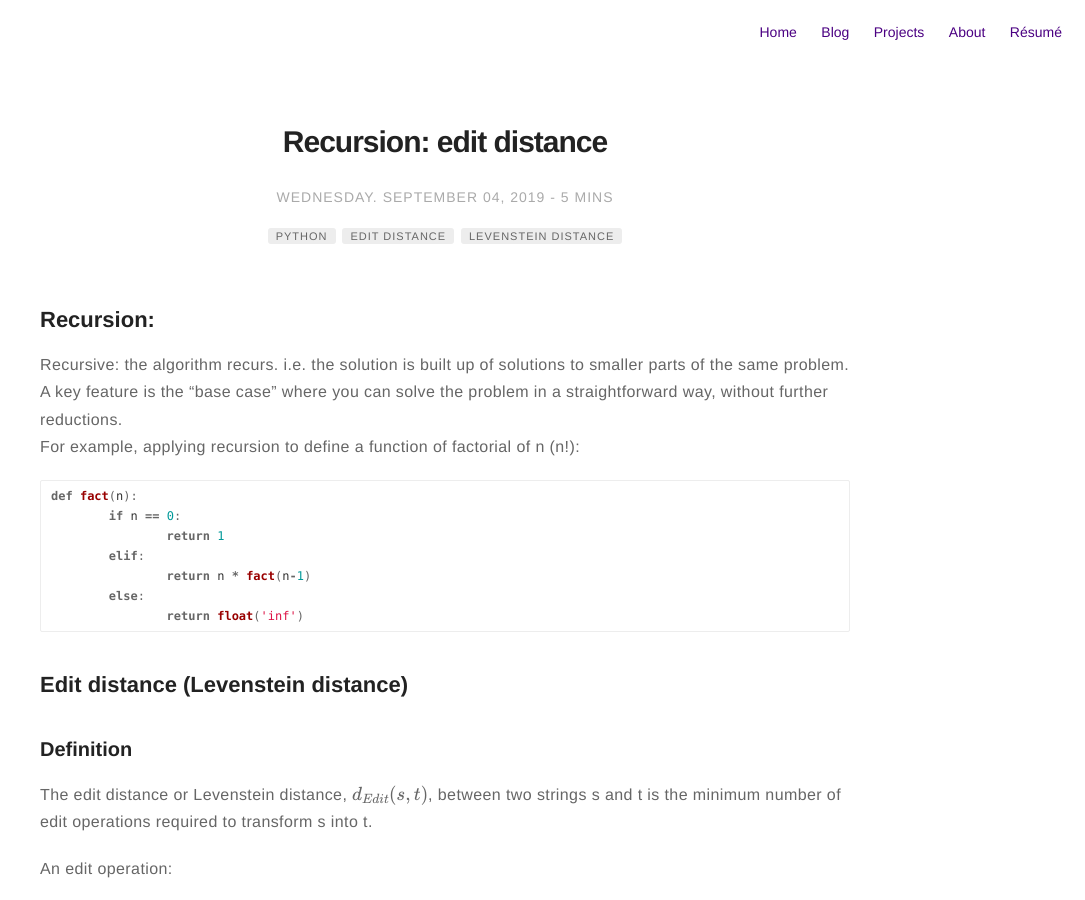
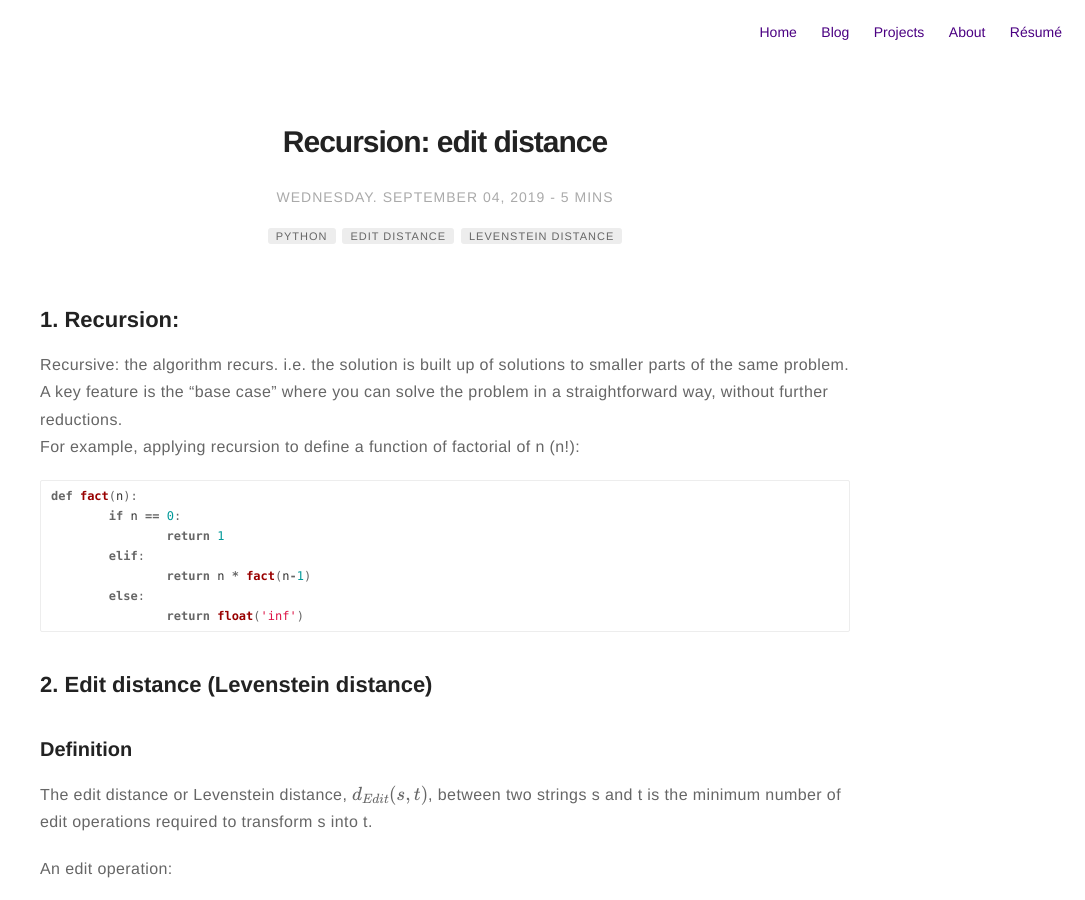
Before and after one commit to subaiwen/subaiwen.github.io, a Jekyll site: the page built from _posts/2019-9-4-recursion.md, in a window 1280 px wide and 900 px high. Shown: the whole window, without its empty margins (195-1280 px from the left). Built offline with Jekyll 4.4.1, drawn with Linux system fonts in a browser that asks for light colours; formulas are drawn with MathJax 3; comment, search, counter and statistics services are not loaded.

Commit message:
Update 2019-9-4-recursion.md

````diff
--- a/_posts/2019-9-4-recursion.md
+++ b/_posts/2019-9-4-recursion.md
@@ -13,7 +13,7 @@ author: subaiwen
 description: Algorithm for recursion applied to edit distance
 ---
 
-## Recursion:
+## 1. Recursion:
 Recursive: the algorithm recurs. i.e. the solution is built up of solutions to smaller parts of the same problem.
 A key feature is the “base case” where you can solve the problem in a straightforward way, without further reductions.
 For example, applying recursion to define a function of factorial of n (n!):
@@ -28,7 +28,7 @@ def fact(n):
 		return float('inf')
 ```
 
-## Edit distance (Levenstein distance)
+## 2. Edit distance (Levenstein distance)
 ### Definition
 The edit distance or Levenstein distance, $d_{Edit}(s,t)$, between two strings s and t is the minimum number of edit operations required to transform s into t.
 
@@ -131,6 +131,6 @@ def edit_dist(s, t):
 
 ---
 
-### Reference
+## Reference
 [Advanced Bash-Scripting Guide: Chapter 3. Special Characters](https://www.tldp.org/LDP/abs/html/special-chars.html)
 [the single underscore “_” variable in Python?](https://stackoverflow.com/questions/5893163/what-is-the-purpose-of-the-single-underscore-variable-in-python)
````
